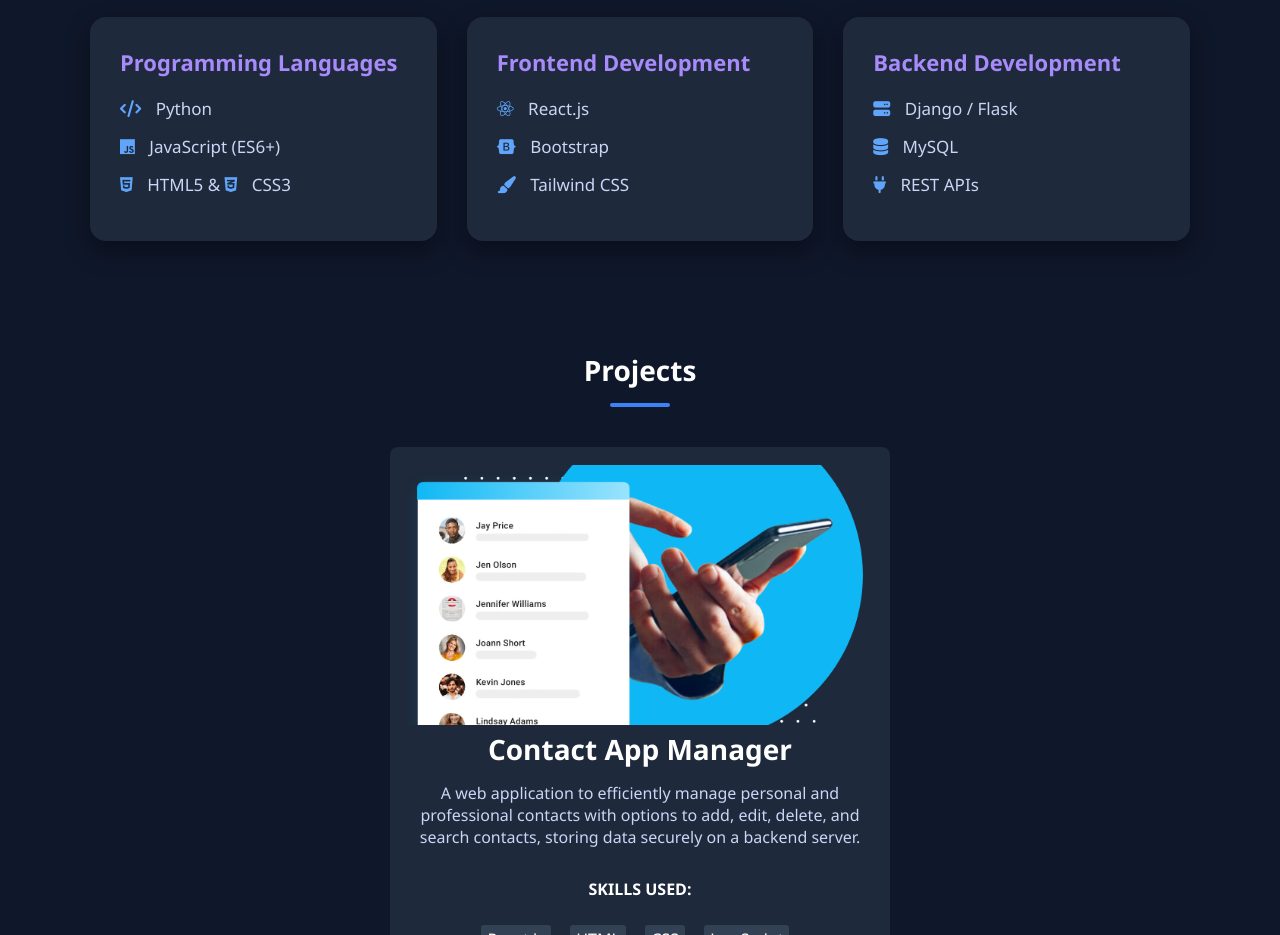
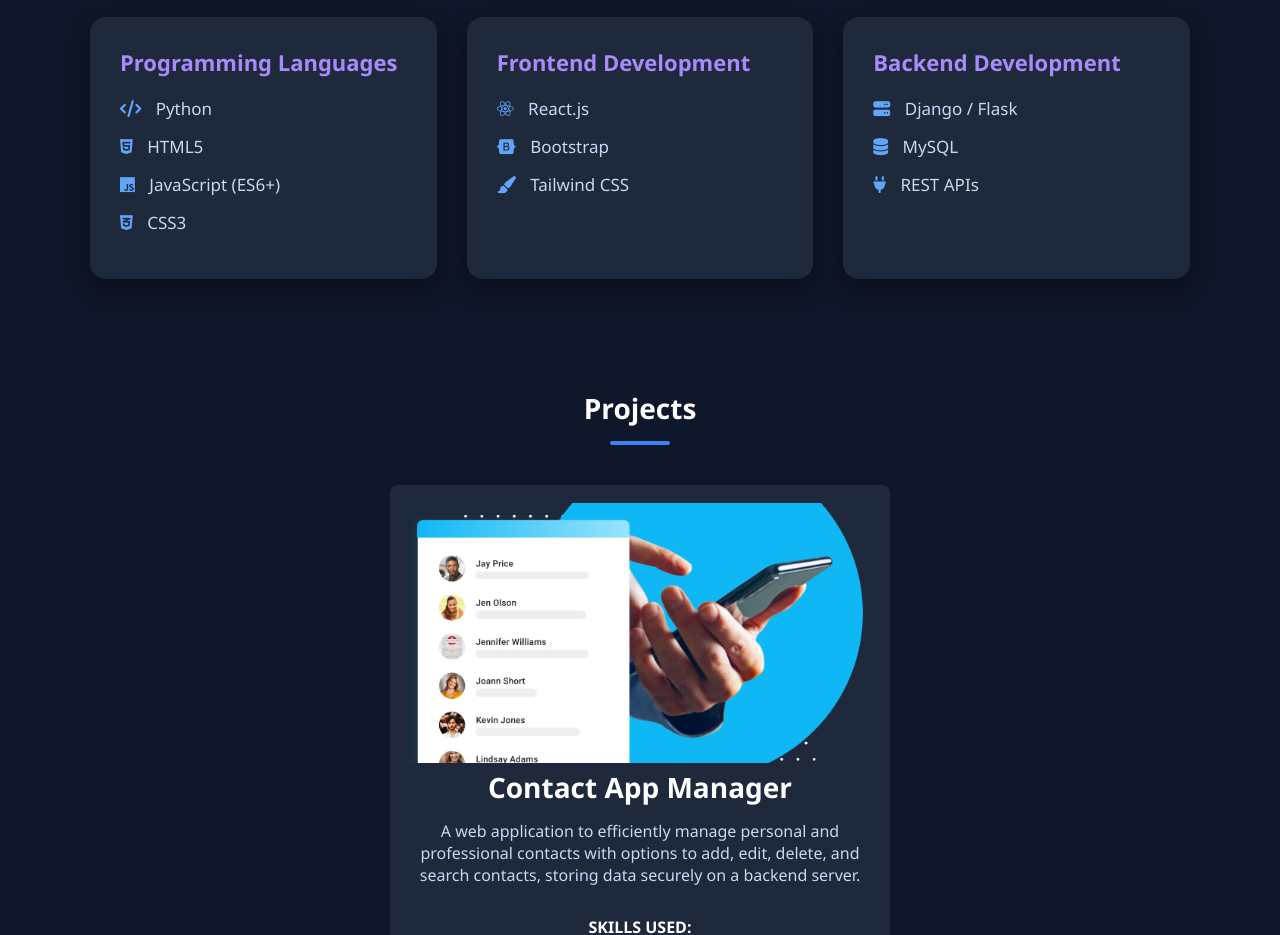
Before and after one commit to saaramukadam3/saaraportfolio, a plain HTML site: page index.html in a window 1280 px wide. Shown: the part 1600-2535 px from the top of the page. Drawn offline with Linux system fonts and the light colour scheme.

Commit message:
index.html

```diff
--- a/index.html
+++ b/index.html
@@ -82,11 +82,12 @@
 
       <div class="skill-card">
         <h3>Programming Languages</h3>
-        <ul>
+             <ul>
           <li><i class="fas fa-code"></i> Python</li>
+          <li><i class="fab fa-html5"></i> HTML5</li>
+
           <li><i class="fab fa-js"></i> JavaScript (ES6+)</li>
-          <li><i class="fab fa-html5"></i> HTML5 &
-              <i class="fab fa-css3-alt"></i> CSS3</li>
+          <li><i class="fab fa-css3-alt"></i> CSS3</li>
         </ul>
       </div>
 
```
